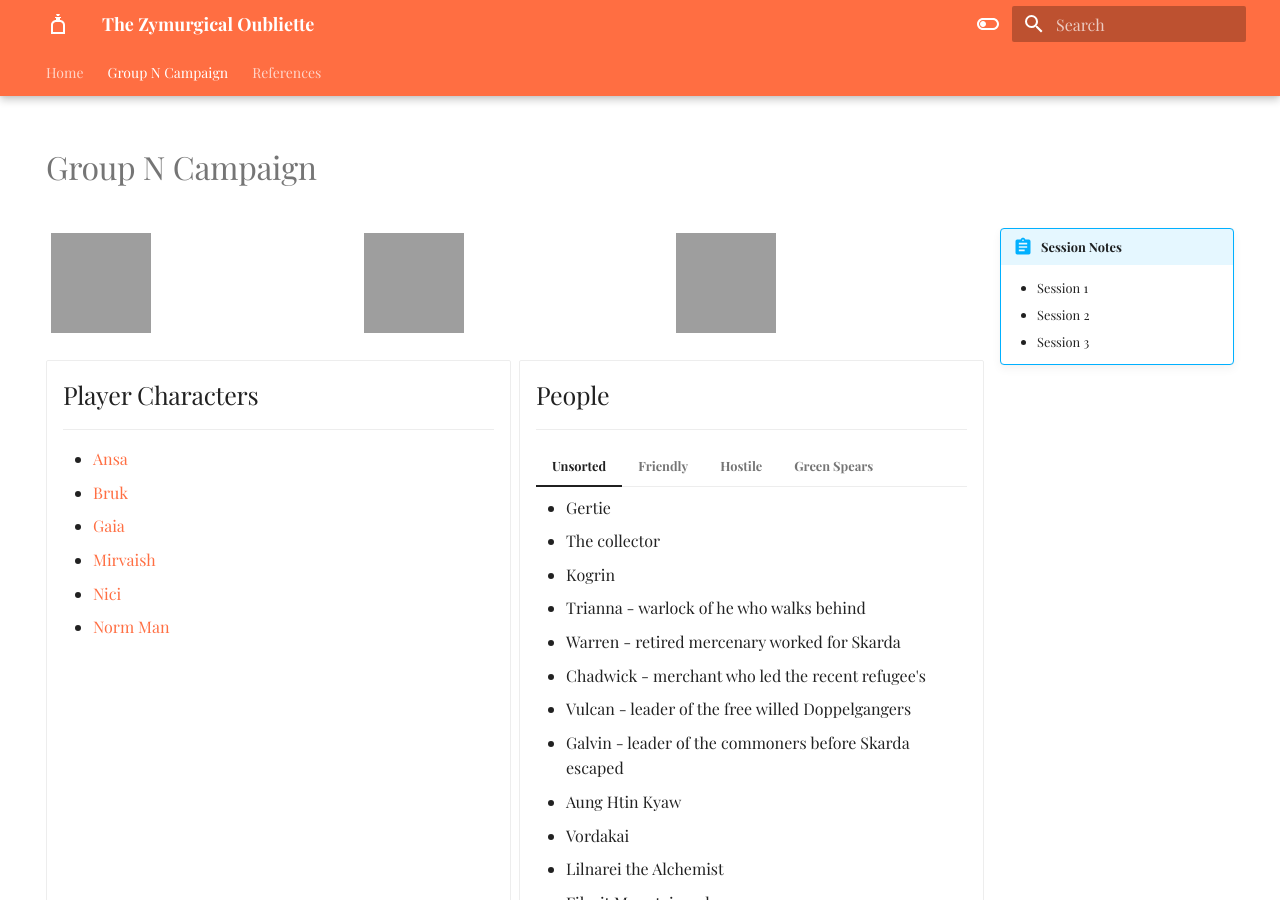
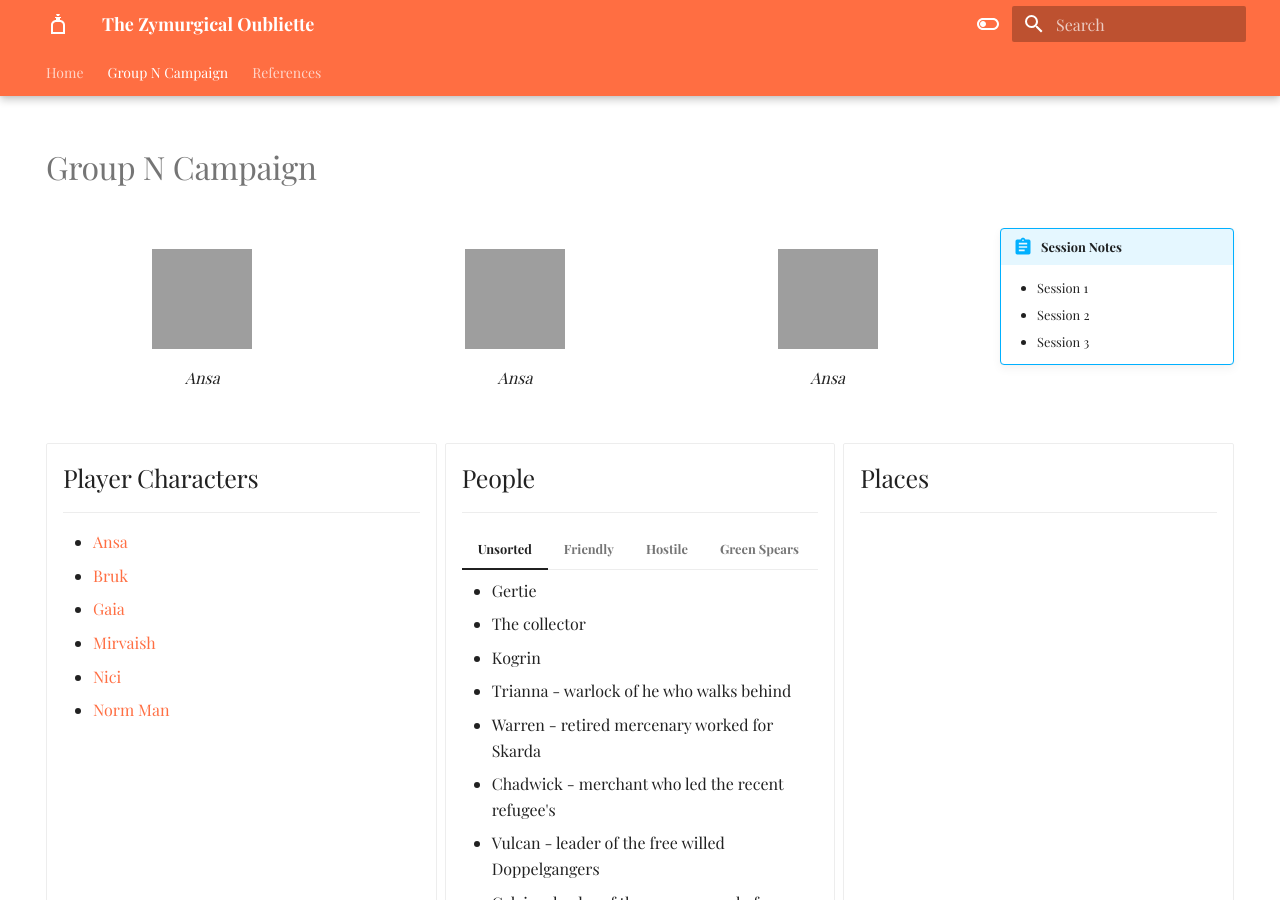
Before and after one commit to Half-Guinea-Press/zymurgical-oubliette, an MkDocs documentation site: the page built from docs/group-n/index.md, in a window 1280 px wide and 900 px high, cut to the strip 0-900 px from the top of the window. Built offline with MkDocs 1.6.1 and Material for MkDocs 9.7.7, drawn with Linux system fonts in a browser that asks for light colours; some web fonts are replaced; comment, search, counter and statistics services are not loaded; grey boxes are pictures that could not be loaded.

Commit message:
Update index.md

```diff
--- a/docs/group-n/index.md
+++ b/docs/group-n/index.md
@@ -14,13 +14,28 @@
 
 <div class="row">
   <div class="column">
-    <a href="https://half-guinea-press.github.io/zymurgical-oubliette/images/Ansa-1024x1024.jpg"><img src="https://half-guinea-press.github.io/zymurgical-oubliette/images/Ansa-1024x1024.jpg" alt="Ansa" title="Ansa" style="width:100px;height:100px;"></a>
+    <figure markdown>
+      <a href="https://half-guinea-press.github.io/zymurgical-oubliette/images/Ansa-1024x1024.jpg">
+        <img src="https://half-guinea-press.github.io/zymurgical-oubliette/images/Ansa-1024x1024.jpg" alt="Ansa" style="width:100px;height:100px;">
+      </a>
+      <figcaption>Ansa</figcaption>
+    </figure>
   </div>
   <div class="column">
-    <a href="https://half-guinea-press.github.io/zymurgical-oubliette/images/Ansa-1024x1024.jpg"><img src="https://half-guinea-press.github.io/zymurgical-oubliette/images/Ansa-1024x1024.jpg" alt="Ansa" title="Ansa" style="width:100px;height:100px;"></a>
+    <figure markdown>
+      <a href="https://half-guinea-press.github.io/zymurgical-oubliette/images/Ansa-1024x1024.jpg">
+        <img src="https://half-guinea-press.github.io/zymurgical-oubliette/images/Ansa-1024x1024.jpg" alt="Ansa" style="width:100px;height:100px;">
+      </a>
+      <figcaption>Ansa</figcaption>
+    </figure>
   </div>
   <div class="column">
-    <a href="https://half-guinea-press.github.io/zymurgical-oubliette/images/Ansa-1024x1024.jpg"><img src="https://half-guinea-press.github.io/zymurgical-oubliette/images/Ansa-1024x1024.jpg" alt="Ansa" title="Ansa" style="width:100px;height:100px;"></a>
+    <figure markdown>
+      <a href="https://half-guinea-press.github.io/zymurgical-oubliette/images/Ansa-1024x1024.jpg">
+        <img src="https://half-guinea-press.github.io/zymurgical-oubliette/images/Ansa-1024x1024.jpg" alt="Ansa" style="width:100px;height:100px;">
+      </a>
+      <figcaption>Ansa</figcaption>
+    </figure>
   </div>
 </div>
 
```
